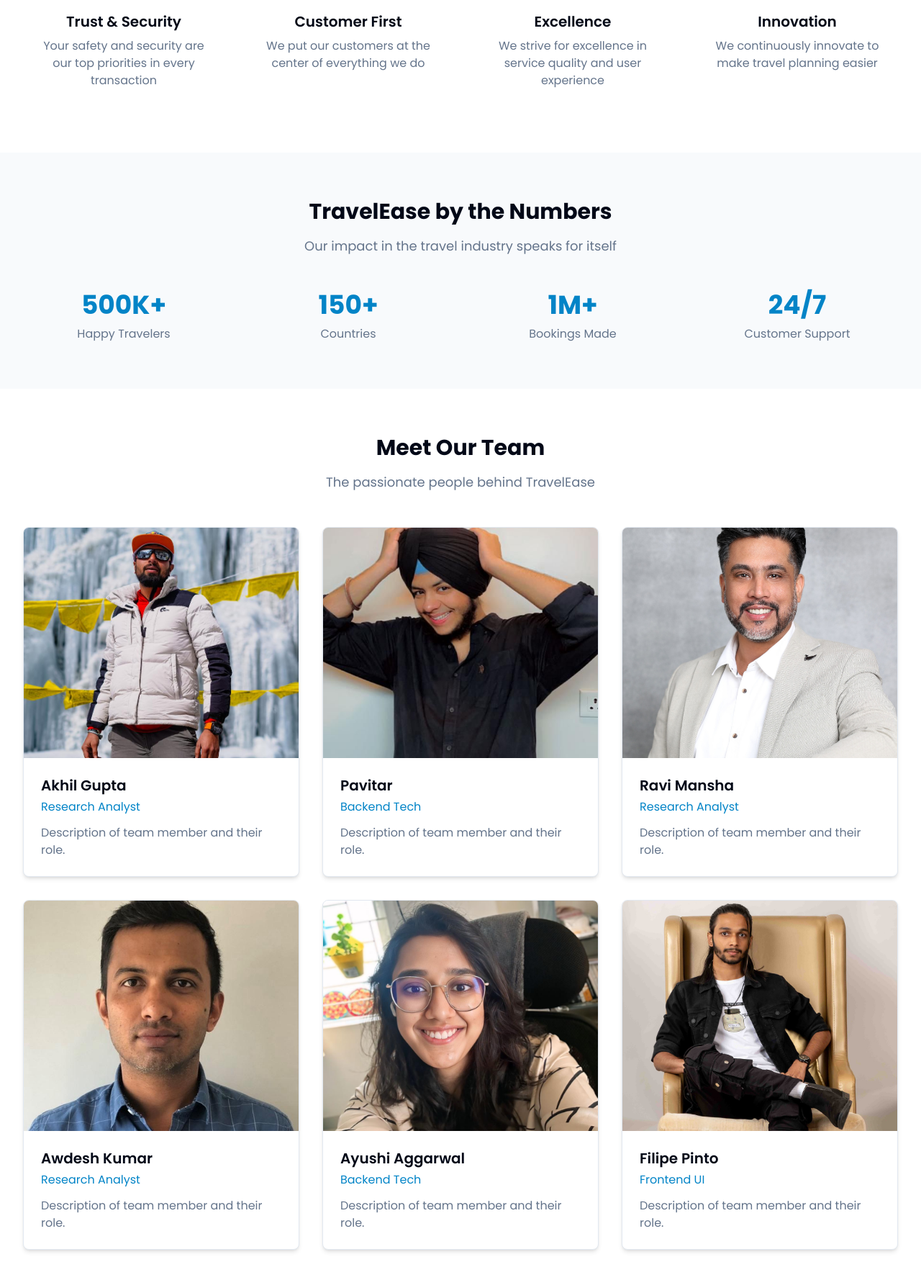
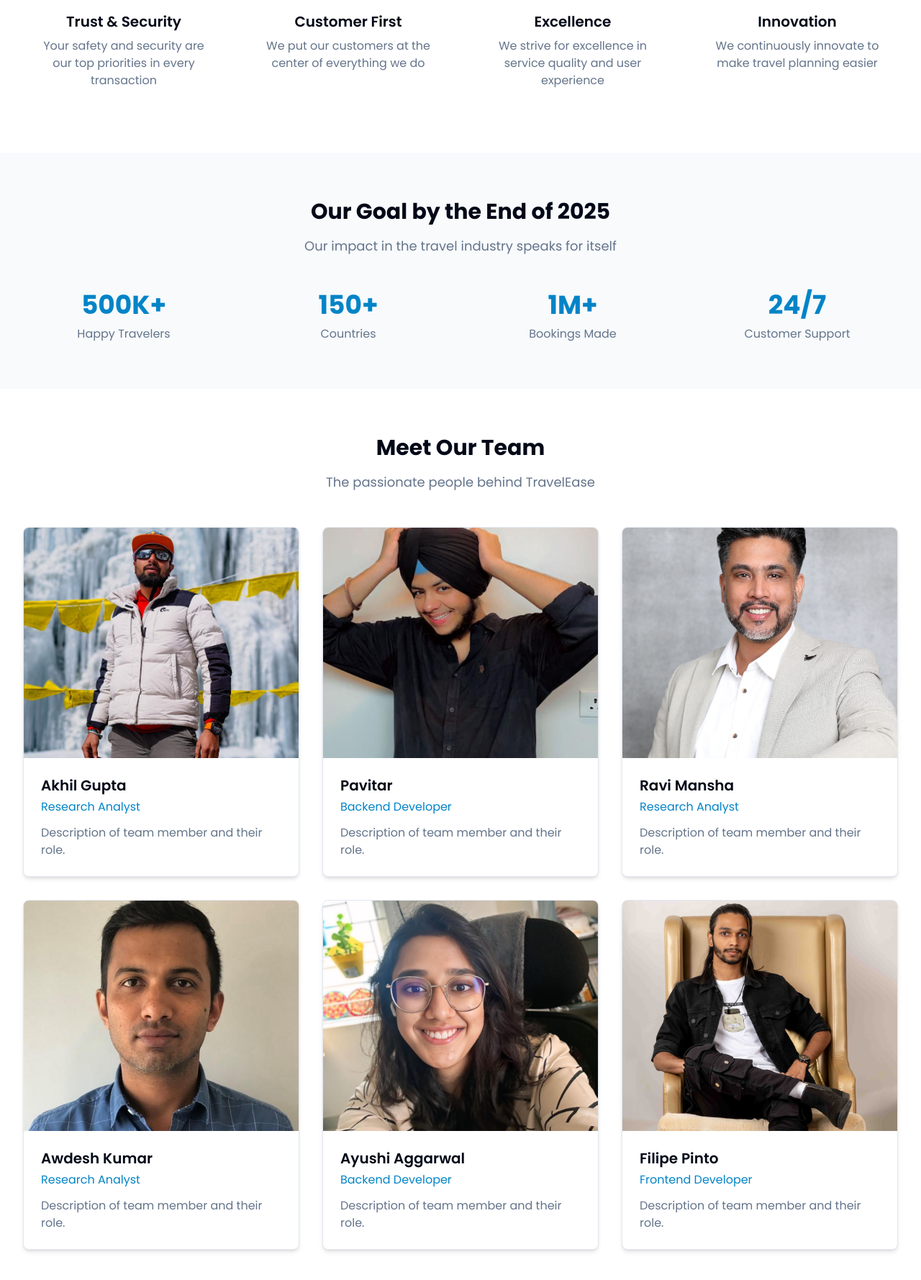
Before and after one commit to ayushiiaggarwall/go-explore-co, a React (Vite) app: page /about in a window 1280 px wide. Shown: the part 1077-2855 px from the top of the page at 72% size. Built offline with nearby package versions, Linux system fonts and the light colour scheme.

Commit message:
Update team positions and section title
Updated positions for Pavitar and Ayushi Aggarwal to "Backend Developer", and Filipe Pinto to "Frontend Developer". Also changed the section title from "TravelEase by the Numbers" to "Our Goal by the End of 2025".
-edited src/pages/About.tsx

```diff
--- a/src/pages/About.tsx
+++ b/src/pages/About.tsx
@@ -101,7 +101,7 @@ export default function About() {
       <section className="py-16 bg-muted/50">
         <div className="max-w-7xl mx-auto px-4 sm:px-6 lg:px-8">
           <div className="text-center mb-12">
-            <h2 className="text-3xl font-bold text-foreground mb-4">TravelEase by the Numbers</h2>
+            <h2 className="text-3xl font-bold text-foreground mb-4">Our Goal by the End of 2025</h2>
             <p className="text-lg text-muted-foreground">
               Our impact in the travel industry speaks for itself
             </p>
@@ -162,7 +162,7 @@ export default function About() {
               />
               <div className="p-6">
                 <h3 className="text-xl font-semibold mb-1 text-foreground">Pavitar</h3>
-                <p className="text-sky-600 mb-3">Backend Tech</p>
+                <p className="text-sky-600 mb-3">Backend Developer</p>
                 <p className="text-muted-foreground">
                   Description of team member and their role.
                 </p>
@@ -207,7 +207,7 @@ export default function About() {
               />
               <div className="p-6">
                 <h3 className="text-xl font-semibold mb-1 text-foreground">Ayushi Aggarwal</h3>
-                <p className="text-sky-600 mb-3">Backend Tech</p>
+                <p className="text-sky-600 mb-3">Backend Developer</p>
                 <p className="text-muted-foreground">
                   Description of team member and their role.
                 </p>
@@ -222,7 +222,7 @@ export default function About() {
               />
               <div className="p-6">
                 <h3 className="text-xl font-semibold mb-1 text-foreground">Filipe Pinto</h3>
-                <p className="text-sky-600 mb-3">Frontend UI</p>
+                <p className="text-sky-600 mb-3">Frontend Developer</p>
                 <p className="text-muted-foreground">
                   Description of team member and their role.
                 </p>
```
